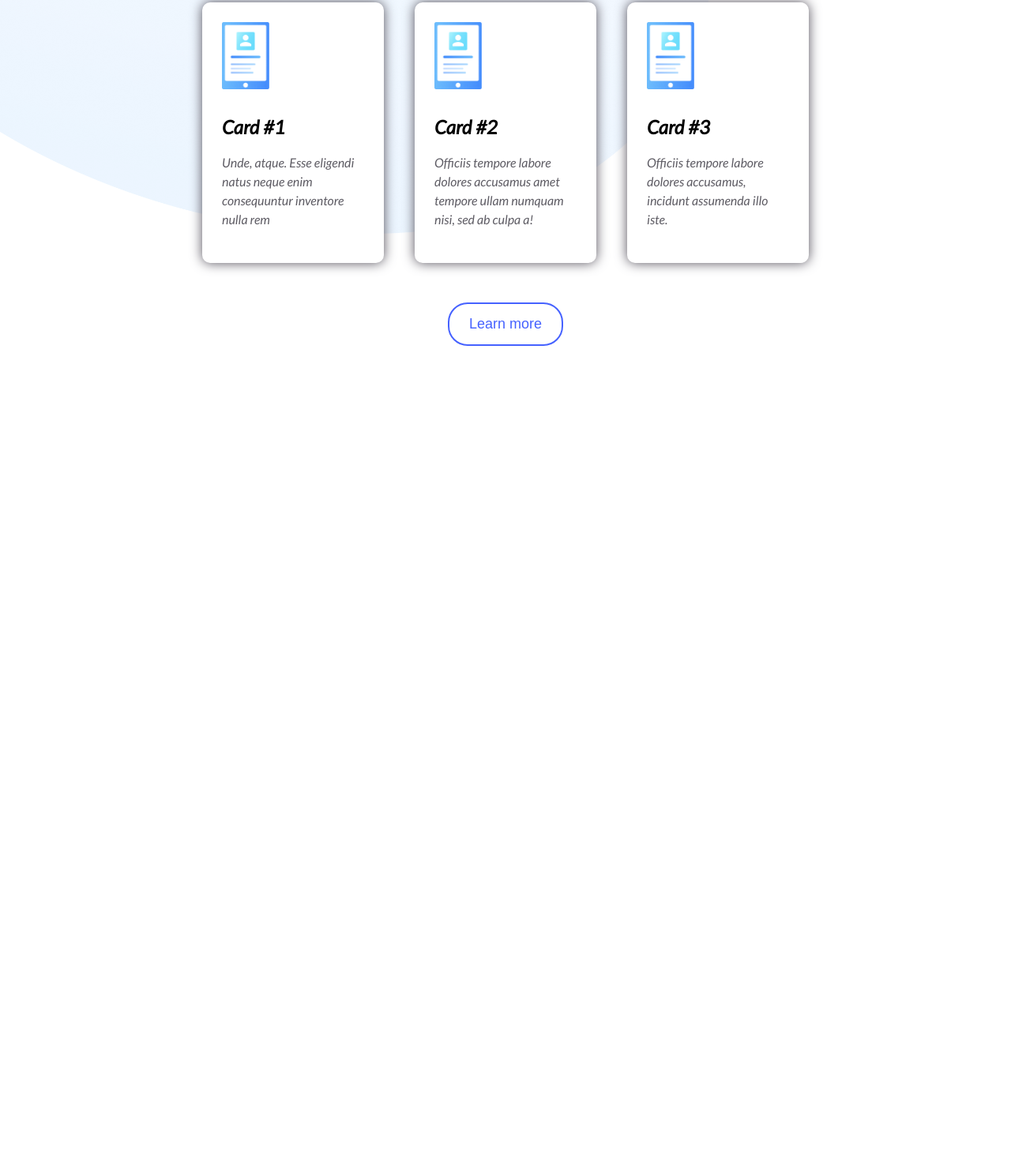
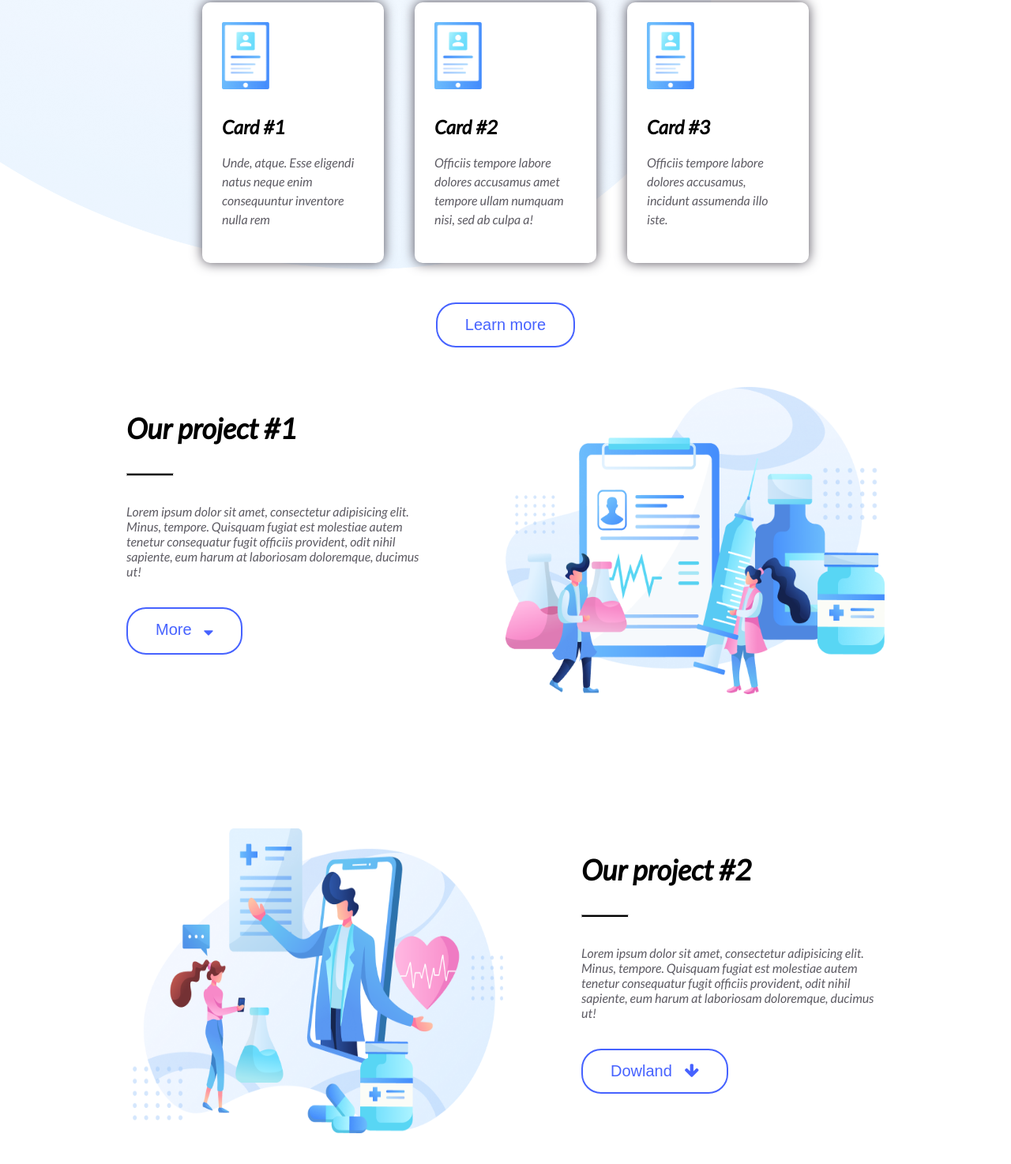
Before and after one commit to noot1011/project-first, a plain HTML site: page index.html in a window 1280 px wide. Shown: the part 1302-2776 px from the top of the page at 79% size. Before the commit the page ends 1740 px from the top, so only its background shows below. Drawn offline with Linux system fonts and the light colour scheme; a web font is replaced by a local one.

Commit message:
create new section

```diff
--- a/glav.css
+++ b/glav.css
@@ -7,7 +7,7 @@ body{
 }
 
 button{
-    padding: 15px 25px;
+    padding: 15px 35px;
     border-radius: 25px;
 }
 
@@ -91,7 +91,7 @@ header nav a:first-child{
 }
 
 #services-text hr{
-    width: 55px;
+    width: 58px;
     height: 2px;
     background-color: black;
     margin: 35px auto;
@@ -138,6 +138,51 @@ text-align: center;
 background-color: white;
 border: 2px solid rgb(70, 98, 255);
 color: rgb(70, 98, 255);
-margin-top: 50px;
-font-size: 18px;
+margin: 50px auto;
+font-size: 20px;
 }
+
+#projects-wrapper{
+    margin: 0 auto;
+    width: 75%;
+}
+
+#projects-container > *{
+    margin-bottom: 170px;
+}
+
+#projects-container > *:last-child{
+    margin-bottom: 50px;
+}
+
+.project{
+    display: flex;
+    justify-content: space-between;
+}
+
+.project img{
+    width: 50%;
+}
+
+.project-text{
+    width: 40%;
+}
+
+.project-text button{
+    margin-top: 20px;
+}
+
+.project-text hr{
+    width: 58px;
+    height: 2px;
+    background-color: black;
+    margin: 35px 0;
+}
+
+.project-text h1{
+    font-size: 2.25rem;
+}
+
+.right-aligned{
+    flex-direction: row-reverse;
+}
--- a/index.html
+++ b/index.html
@@ -5,9 +5,11 @@
     <meta http-equiv="X-UA-Compatible" content="IE=edge">
     <meta name="viewport" content="width=device-width, initial-scale=1.0">
     <link rel="stylesheet" href="glav.css">
+    <link rel="stylesheet" href="https://maxcdn.bootstrapcdn.com/font-awesome/4.7.0/css/font-awesome.min.css" >
     <title>Project</title>
 </head>
 <body>
+  <!-- navigation -->
    <header>
        <div id="header-wrapper">
          <div id="header-flex">
@@ -22,6 +24,7 @@
        </div>
        </div>
    </header>
+   <!-- welcome -->
    <section id="welcome">
     <div id="welcome-wrapper">
      <div id="welcome-flex">
@@ -34,6 +37,7 @@
      </div>
      </div>
   </section>
+  <!-- Services -->
   <section id="services">
     <div id="services-wrapper">
       <div id="inner-services">
@@ -98,5 +102,38 @@
   </div>
   </div>
   </section>
+  <!-- Projects -->
+  <section id="projects" >
+    <div id="projects-wrapper">
+      <div id="projects-inner">
+        <div id="projects-container">
+          <div class="project right-aligned ">
+            <img src="./images/project-image.png" >
+            <div class="project-text">
+              <h1> Our project #1</h1>
+              <hr>
+              <p>Lorem ipsum dolor sit amet, consectetur adipisicing elit.
+                 Minus, tempore. Quisquam fugiat est molestiae autem
+                  tenetur consequatur fugit officiis provident,
+                 odit nihil sapiente, eum harum at laboriosam doloremque, ducimus ut!</p>
+            <button class="default" >More <i class="fa fa-sort-desc" aria-hidden="true" style="margin: 0 auto 5px 10px ;"></i></button>
+            </div>
+          </div>
+          <div class="project">
+            <img src="./images/project-app.png" >
+            <div class="project-text">
+              <h1> Our project #2</h1>
+              <hr>
+              <p>Lorem ipsum dolor sit amet, consectetur adipisicing elit.
+                 Minus, tempore. Quisquam fugiat est molestiae autem
+                  tenetur consequatur fugit officiis provident,
+                 odit nihil sapiente, eum harum at laboriosam doloremque, ducimus ut!</p>
+            <button class="default"> Dowland <i class="fa fa-arrow-down" aria-hidden="true" style="margin-left: 10px ;" ></i></button>
+            </div>
+          </div>
+        </div>
+      </div>
+    </div>
+  </section>
 </body>
 </html>
```
Also changed, not shown: images/project-app.png (added), images/project-image.png (added).
